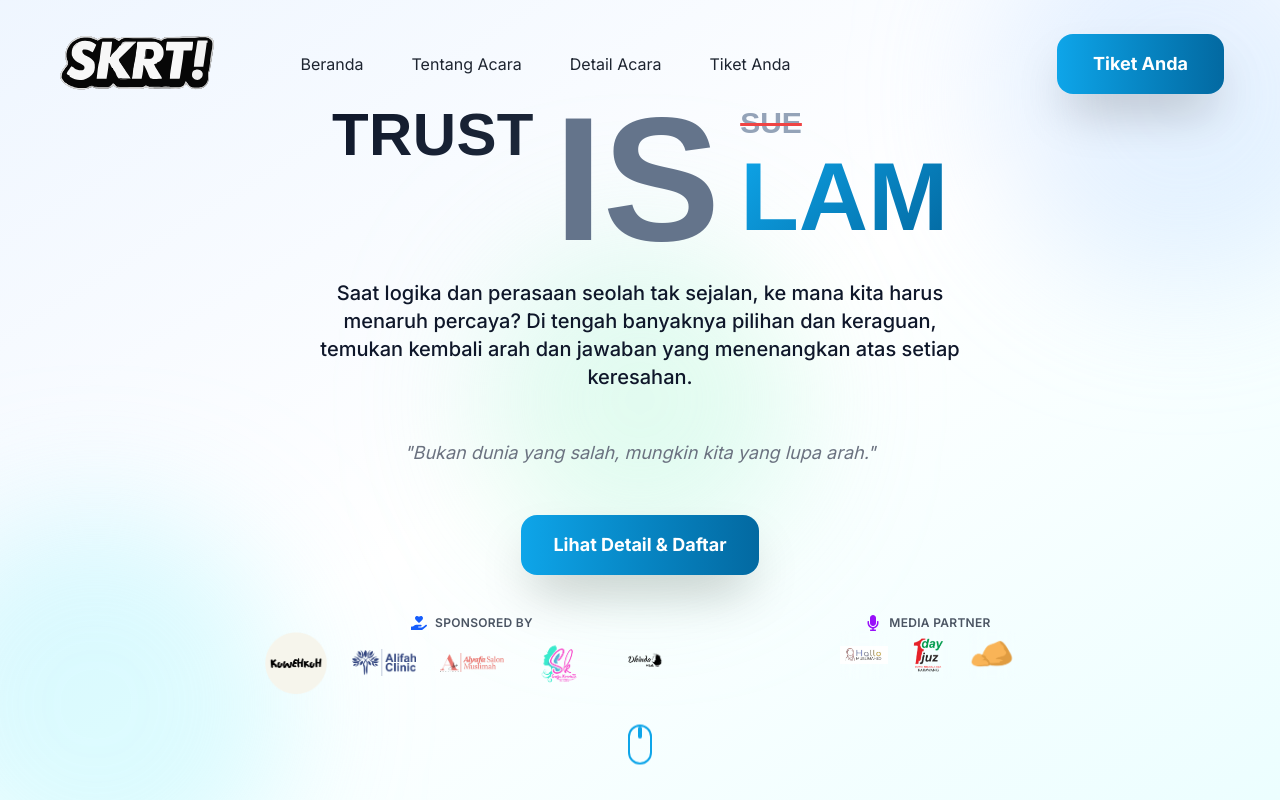
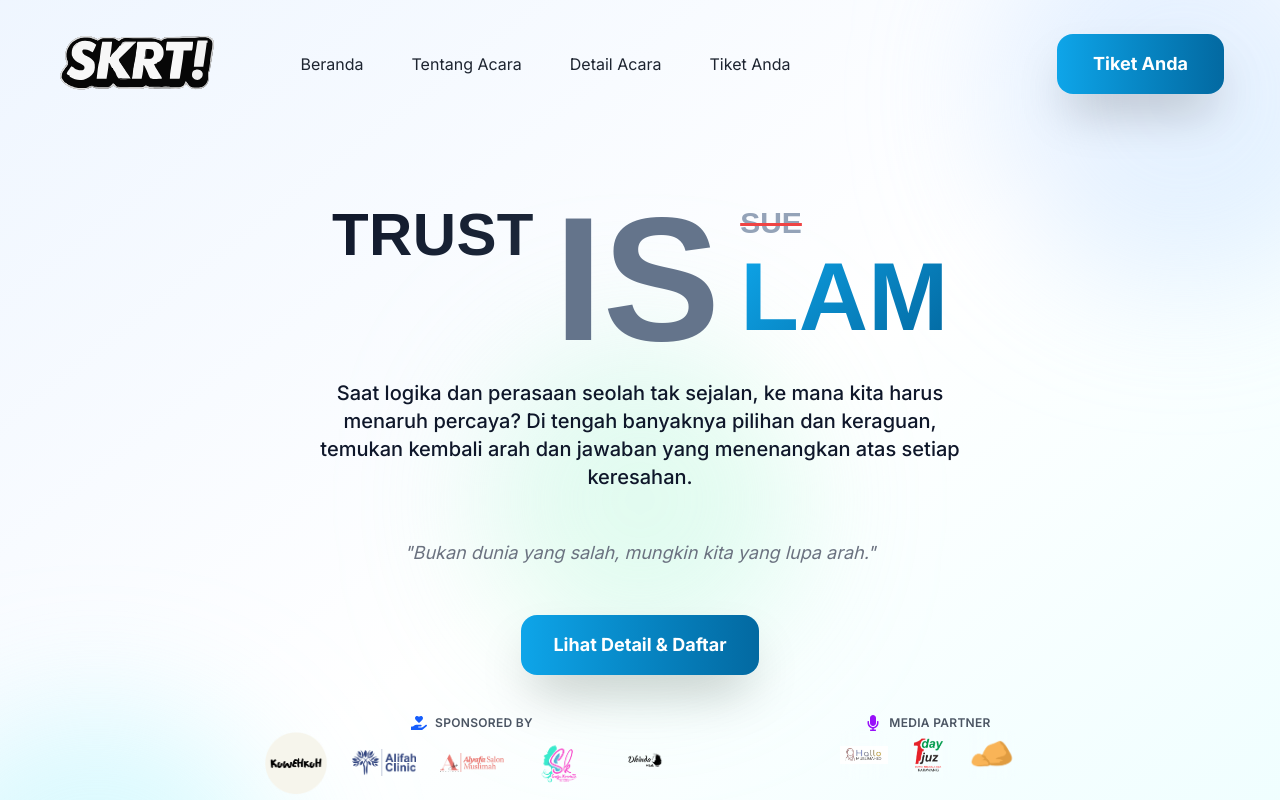
Before and after one commit to adidwsp/skrtmedia, a Next.js app: page /trust-islam in a window 1280 px wide. Shown: the top 800 px of the page. Built offline with nearby package versions, Linux system fonts and the light colour scheme.

Commit message:
update participants

```diff
--- a/src/components/Trust-Islam/Beranda/index.tsx
+++ b/src/components/Trust-Islam/Beranda/index.tsx
@@ -21,8 +21,8 @@ const Beranda = ({ center = true }) => {
 
   return (
     <>
-      {/* Beranda */}
-      <section id="beranda" className="min-h-screen flex items-center relative overflow-hidden bg-gradient-to-br from-blue-50 via-white to-cyan-50">
+      {/* Beranda min-h-screen */}
+      <section id="beranda" className="h-250 flex items-center relative overflow-hidden bg-gradient-to-br from-blue-50 via-white to-cyan-50">
 
         {/* Background Elements dengan Animasi */}
         <div className="absolute inset-0 overflow-hidden">
--- a/src/components/Trust-Islam/Detail/TabItem/RegistrationTabProps.tsx
+++ b/src/components/Trust-Islam/Detail/TabItem/RegistrationTabProps.tsx
@@ -161,10 +161,10 @@ const RegistrationTab: React.FC<RegistrationTabProps> = ({ setShowForm }) => {
       {/* Quick Stats */}
       <div className="grid grid-cols-2 md:grid-cols-4 gap-4 mt-8">
         {[
-          { label: "Kuota Tersisa", value: "40%", color: "orange" },
-          { label: "Pendaftar Hari Ini", value: "12", color: "green" },
+          { label: "Kuota Tersisa", value: "18%", color: "red" },
+          { label: "Total Pendaftar", value: "82", color: "green" },
           { label: "Total Kuota", value: "100", color: "blue" },
-          { label: "Waktu Tersisa", value: "7 Hari", color: "purple" }
+          { label: "Waktu Tersisa", value: "0 Hari", color: "purple" }
         ].map((stat, index) => (
           <div
             key={index}
--- a/src/components/Trust-Islam/Detail/TabItem/RundownTab.tsx
+++ b/src/components/Trust-Islam/Detail/TabItem/RundownTab.tsx
@@ -49,7 +49,7 @@ const RundownTab: React.FC = () => {
     },
     {
       time: "17:10 - 17:30",
-      title: "Q & A Session",
+      title: "Q&A Session",
       description: "Tanya jawab dengan pemateri",
       icon: FaQuestion,
       color: "green"
```
